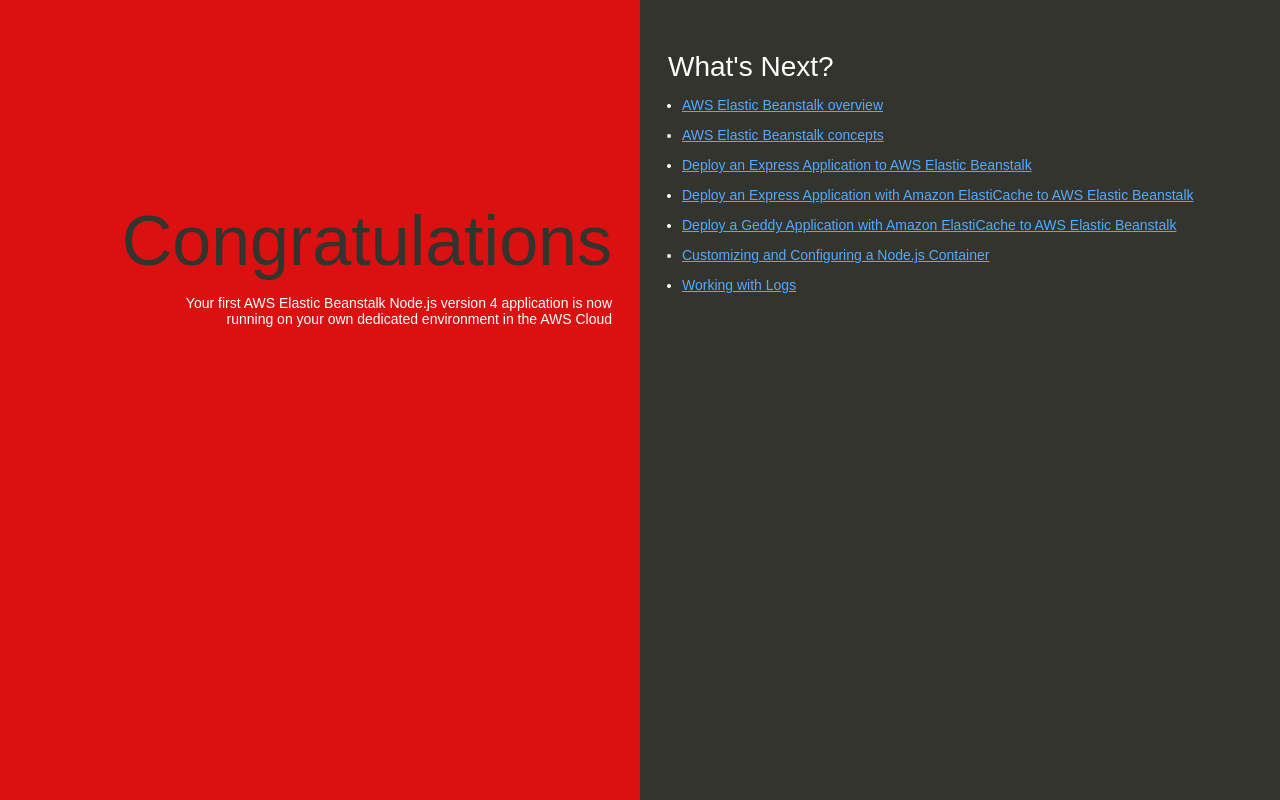
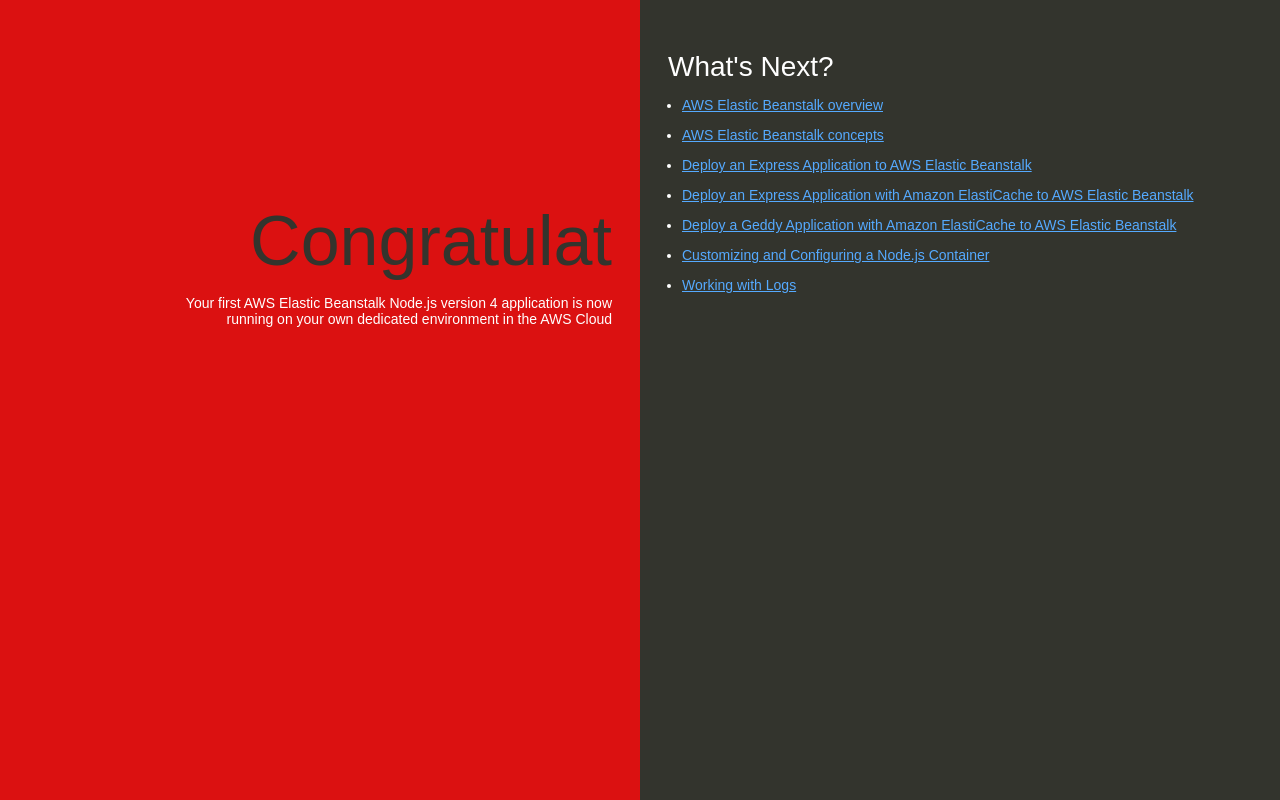
Before and after one commit to codricageo/my-node-js-test, a website: page index.html in a window 1280 px wide. Drawn offline with Linux system fonts and the light colour scheme.

Commit message:
Test Code Build

```diff
--- a/index.html
+++ b/index.html
@@ -74,7 +74,7 @@
   </head>
   <body>
     <div class="textColumn">
-      <h1>Congratulations</h1>
+      <h1>Congratulat</h1>
       <p>Your first AWS Elastic Beanstalk Node.js version 4 application is now running on your own dedicated environment in the AWS Cloud</p>
     </div>
     <div class="linksColumn">
```
